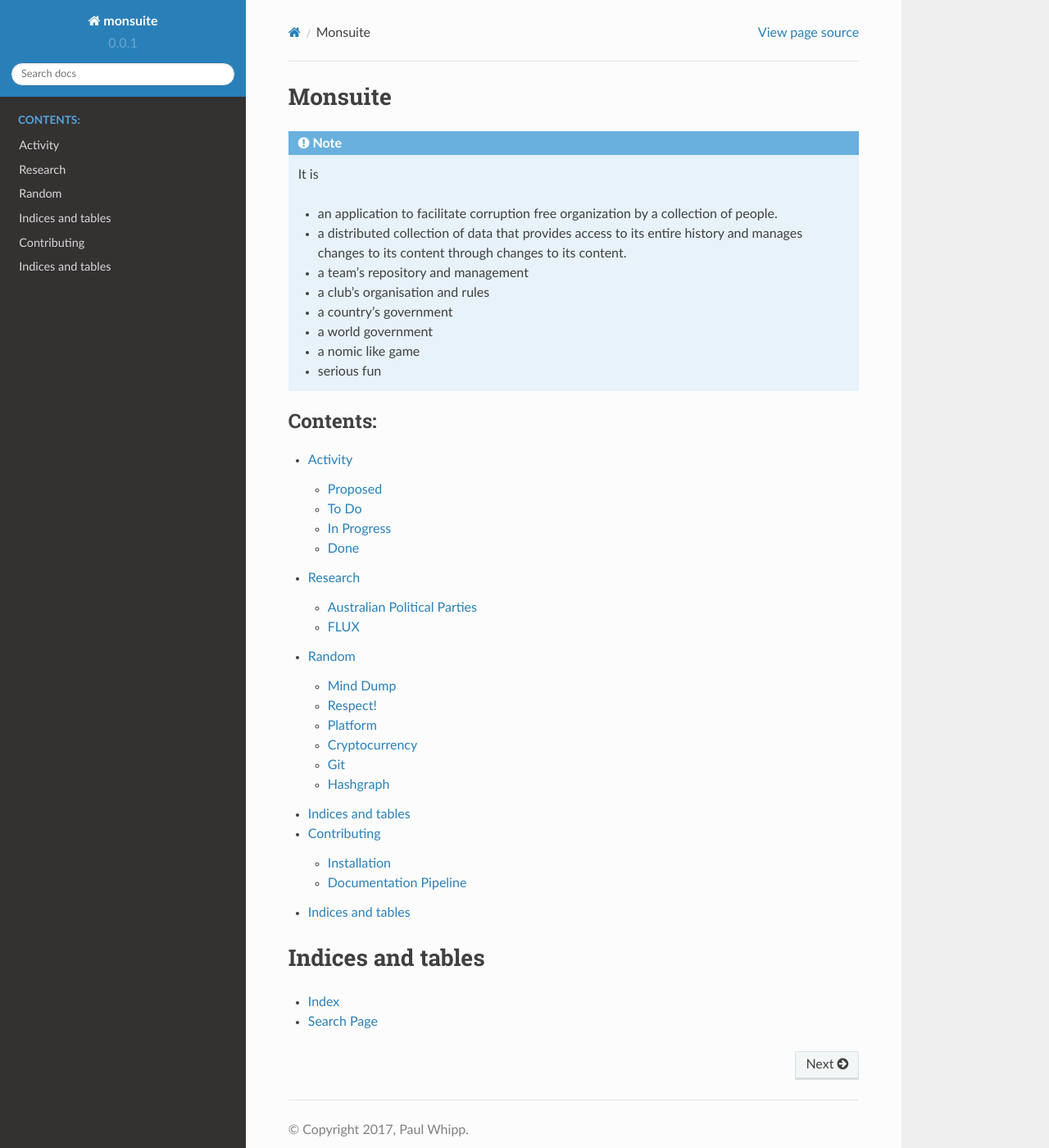
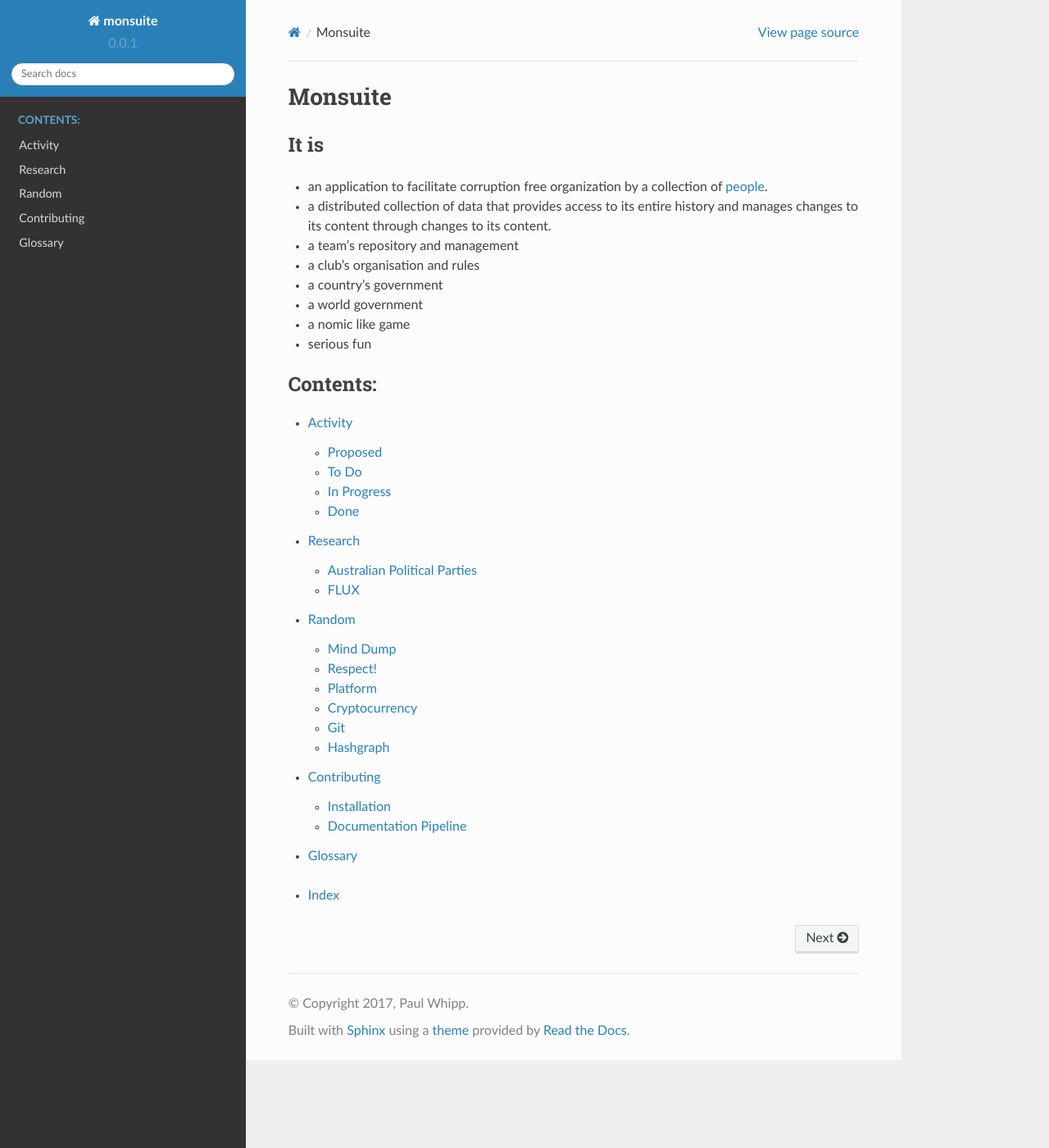
Before and after one commit to pwhipp/monsuite, a Sphinx documentation site: the page built from documentation/index.rst, in a window 1280 px wide and 1400 px high. Shown: the whole window at 82% size. Built offline with Sphinx 7.4.7 and the Read the Docs theme 2.0.0, drawn with Linux system fonts in a browser that asks for light colours.

Commit message:
add glossary and tidy

```diff
--- a/documentation/docs/contributing/index.rst
+++ b/documentation/docs/contributing/index.rst
@@ -30,9 +30,3 @@
 .. _Git: https://try.github.io/levels/1/challenges/1
 .. _restructured text files: http://docutils.sourceforge.net/docs/user/rst/quickstart.html
 .. _cheat sheet: http://openalea.gforge.inria.fr/doc/openalea/doc/_build/html/source/sphinx/rest_syntax.html
-
-Indices and tables
-==================
-
-* :ref:`genindex`
-* :ref:`search`
--- a/documentation/docs/random/index.rst
+++ b/documentation/docs/random/index.rst
@@ -13,9 +13,3 @@
    cryptocurrency/index
    git
    hashgraph
-
-Indices and tables
-==================
-
-* :ref:`genindex`
-* :ref:`search`
--- a/documentation/index.rst
+++ b/documentation/index.rst
@@ -1,18 +1,17 @@
 Monsuite
 ========
 
-.. note::
+It is
+-----
 
-   It is
-
-   * an application to facilitate corruption free organization by a collection of people.
-   * a distributed collection of data that provides access to its entire history and manages changes to its content through changes to its content.
-   * a team's repository and management
-   * a club's organisation and rules
-   * a country's government
-   * a world government
-   * a nomic like game
-   * serious fun
+* an application to facilitate corruption free organization by a collection of :term:`people`.
+* a distributed collection of data that provides access to its entire history and manages changes to its content through changes to its content.
+* a team's repository and management
+* a club's organisation and rules
+* a country's government
+* a world government
+* a nomic like game
+* serious fun
 
 .. toctree::
    :maxdepth: 2
@@ -22,9 +21,7 @@
    docs/research/index
    docs/random/index
    docs/contributing/index
+   docs/glossary
 
-Indices and tables
-==================
 
 * :ref:`genindex`
-* :ref:`search`
```
Also changed, not shown: documentation/docs/glossary.rst (added, +12 -0 lines).
